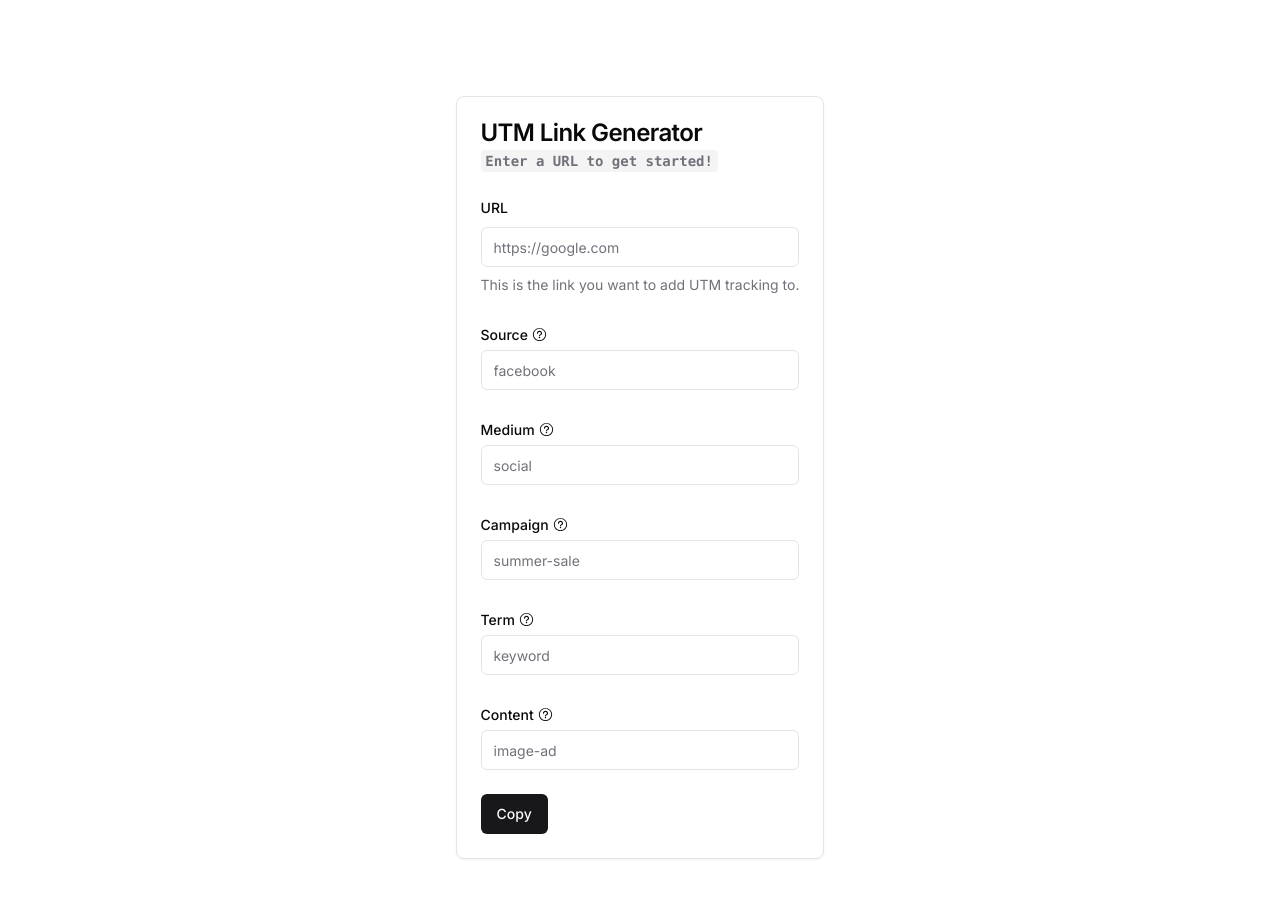
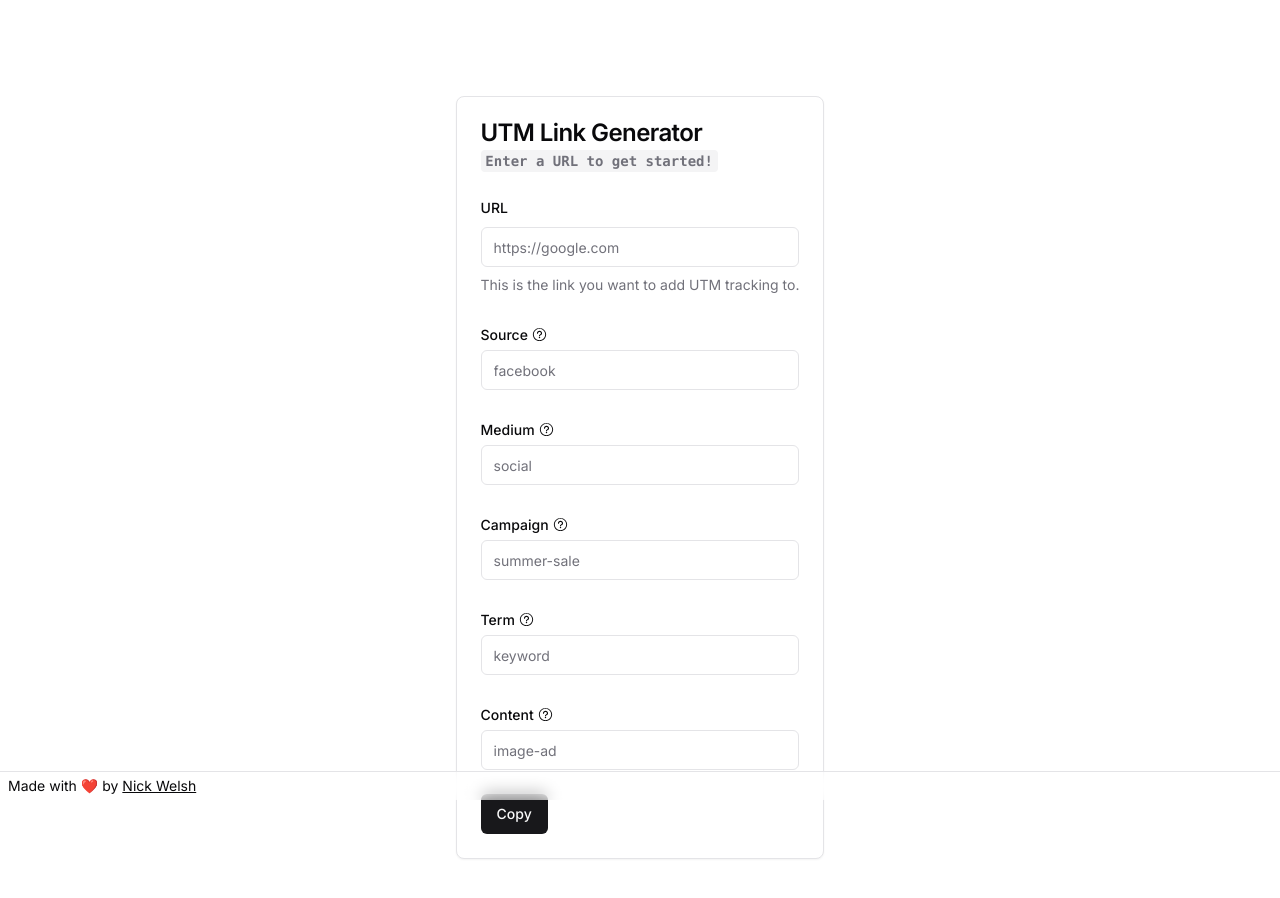
Before and after one commit to nickwelsh/utm-maker, a Next.js app: page / in a window 1280 px wide. Shown: the top 898 px of the page. Built offline with nearby package versions, Linux system fonts and the light colour scheme.

Commit message:
feat: ✨ Footer

```diff
--- a/app/page.tsx
+++ b/app/page.tsx
@@ -4,6 +4,14 @@ export default function Home() {
 	return (
 		<main className='flex min-h-screen flex-col items-center justify-between p-24'>
 			<UtmForm />
+			<footer className='fixed bottom-0 left-0 w-screen border-t bg-background/50 px-2 py-1 text-sm backdrop-blur'>
+				<span>
+					Made with ❤️ by{' '}
+					<a className='underline' target='_blank' href='https://github.com/nickwelsh'>
+						Nick Welsh
+					</a>
+				</span>
+			</footer>
 		</main>
 	)
 }
```
